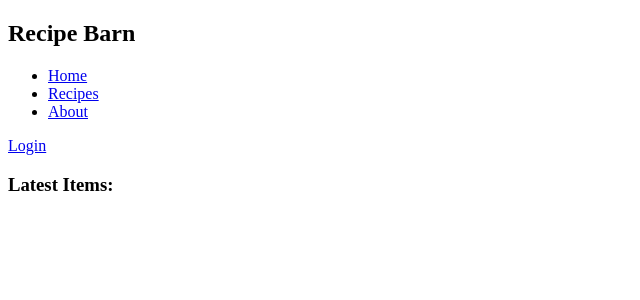
After one commit to marloncard/recipe-item-catalog, a Flask app: template templates/home.html in a window 1280 px wide. The commit adds this page. Shown: the top 300 px of the page, without its empty margins (0-640 px from the left). Run offline with Flask 2, Linux system fonts and the light colour scheme; the template is opened without the code that fills it, so the values that code supplies are empty.

Commit message:
Add showCatalog template and logic

```diff
--- a/templates/header.html
+++ b/templates/header.html
@@ -5,13 +5,13 @@
         </div>
         <div class="">
             <ul>
-                <li class=""><a href="#">Home</a></li>
+                <li class=""><a href="{{url_for('showCatalog')}}">Home</a></li>
                 <li class=""><a href="#">Recipes</a></li>
                 <li class=""><a href="#">About</a></li>
             </ul>
         </div>
         <div class="">
-            <a href="Login"></a>
+            <a href="#">Login</a>
         </div>
     </div>
 </nav>
--- /dev/null
+++ b/templates/home.html
@@ -0,0 +1,28 @@
+{% extends "main.html" %}
+{% block content %}
+{% include "header.html" %}
+
+<div class="">
+    <div class="">
+
+        <div class="">
+            {% include "category-sidebar.html" %}
+        </div>
+        <div class="">
+            <h3>Latest Items:</h3>
+            <ul>
+                {% for recipe in latest_recipes %}
+                <li>
+                    <div class="">
+                        {{recipe.name}}
+                    </div>
+                </li>
+                {% endfor %}
+            </ul>
+        </div>
+
+    </div>
+</div>
+
+
+{% endblock %}
--- a/views.py
+++ b/views.py
@@ -1,5 +1,5 @@
 from flask import Flask, render_template, request, redirect, url_for
-from sqlalchemy import create_engine, asc
+from sqlalchemy import create_engine, asc, desc
 from sqlalchemy.orm import sessionmaker
 from models import Base, Category, Recipe, User
 
@@ -15,20 +15,19 @@ DBSession = sessionmaker(bind=engine)
 session = DBSession()
 
 
-# Home page of catalog showing latest recipes added
+# Home page of catalog showing latest recipes added in descending order
 @app.route('/')
 @app.route('/catalog')
 def showCatalog():
-    output = ''
-    output += '<h1>Hello world!</h1>'
-    output += '<p>This page will show categories and latest recipes</p>'
-    return output
+    categories = session.query(Category).order_by(asc(Category.name)).all()
+    latest_recipes = session.query(Recipe).order_by(desc(Recipe.id)).limit(10).all()
+    return render_template('home.html', categories=categories, latest_recipes=latest_recipes)
 
 
 # Show all recipes in a particular category with sidebar
 @app.route('/catalog/<string:category_name>/recipes')
 def showCategory(category_name):
-    categories = session.query(Category).order_by(asc(Category.name))
+    categories = session.query(Category).order_by(asc(Category.name)).all()
     category = session.query(Category).filter_by(name=category_name).one()
     recipes = session.query(Recipe).filter_by(category_id=category.id)
     return render_template('recipe-category.html', categories=categories, recipes=recipes, category=category)
```
